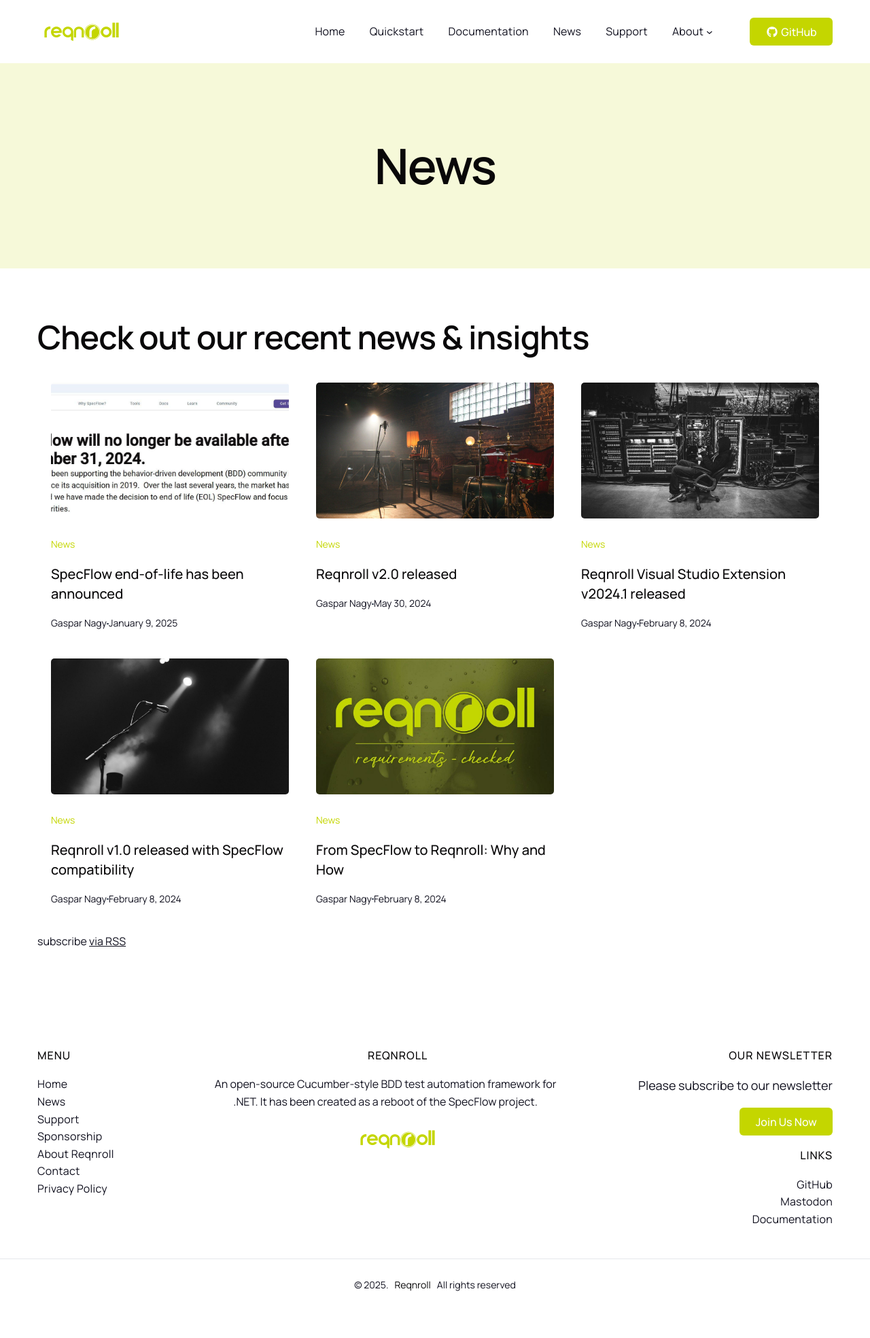
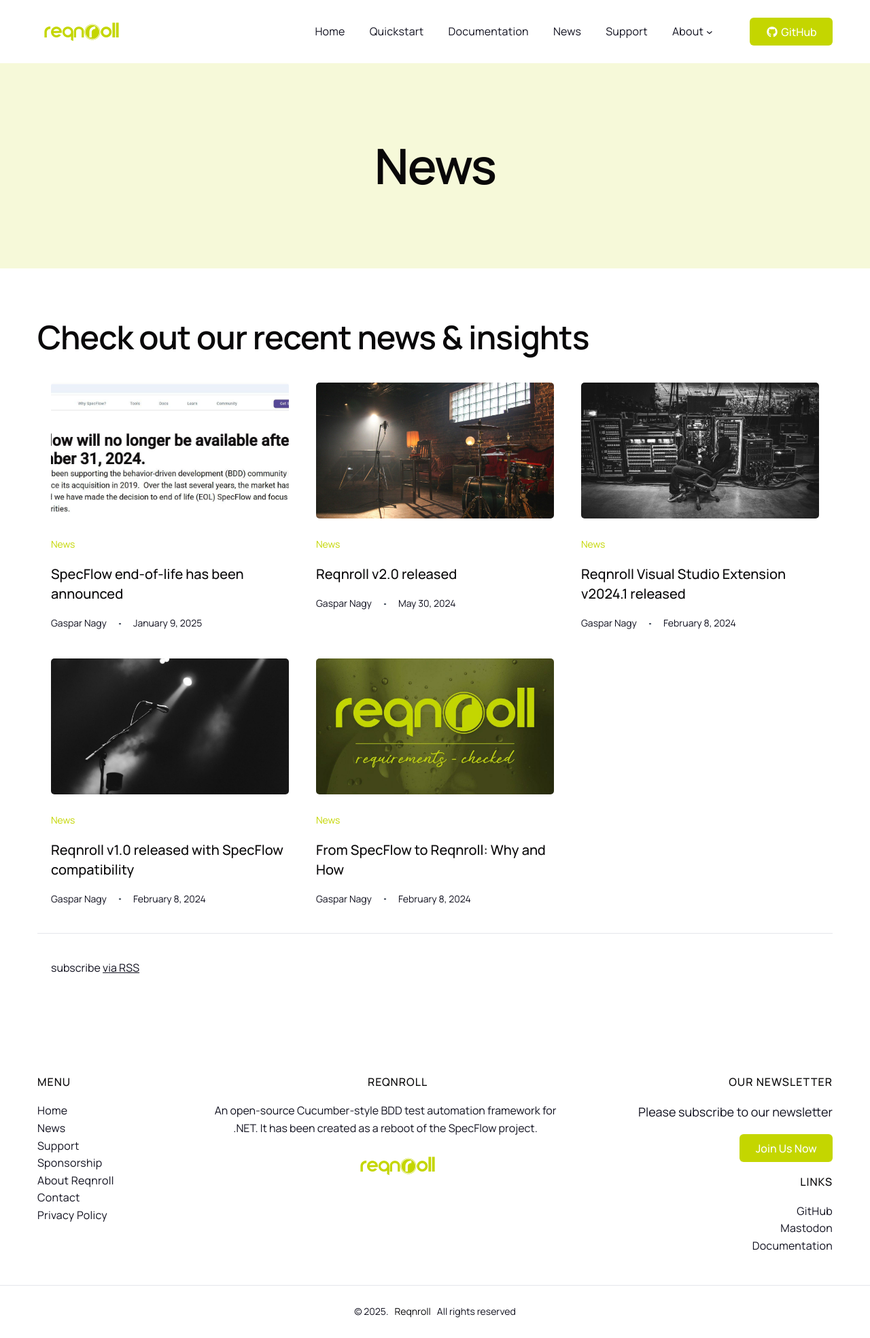
Before and after one commit to reqnroll/reqnroll.github.io, a Jekyll site: the page built from _pages/news.html, in a window 1280 px wide. Shown: the whole page at 68% size. Built offline with Jekyll 4.4.1, drawn with Linux system fonts in a browser that asks for light colours; the list of posts is cut into pages by our own code; before the commit the page ends 1930 px from its top, so only the background shows below that.

Commit message:
fix post list style

```diff
--- a/_layouts/post-list.html
+++ b/_layouts/post-list.html
@@ -41,13 +41,9 @@
             href="{{ post.url | relative_url }}" target="_self">{{ post.title }}</a></h5>
 
 
-        <div
-          class="wp-block-group is-nowrap is-layout-flex wp-container-core-group-is-layout-10 wp-block-group-is-layout-flex">
+        <div class="wp-block-group is-nowrap is-layout-flex wp-container-core-group-is-layout-8 wp-block-group-is-layout-flex">
           <div class="wp-block-post-author-name has-x-small-font-size">{{ site.data["authors"][post.author].name }}</div>
-
-          <hr
-            class="wp-block-separator has-text-color has-highlight-color has-alpha-channel-opacity has-highlight-background-color has-background is-style-default wp-container-content-3">
-
+          <hr class="wp-block-separator has-text-color has-highlight-color has-alpha-channel-opacity has-highlight-background-color has-background is-style-default wp-container-content-3">
           <div class="wp-block-post-date">{{ post.date | date: "%B %-d, %Y" }}</div>
         </div>
       </div>
@@ -55,9 +51,10 @@
     </li>
     {% endfor %}
   </ul>
-</div>
 
+  <hr class="wp-block-separator has-text-color has-outline-color has-alpha-channel-opacity has-outline-background-color has-background is-style-wide"/>
 
+  <div class="wp-block-group is-layout-flow wp-block-group-is-layout-flow" style="padding:20px 20px 0 20px">
     {% if paginator.total_pages > 1 %}
     <div class="paging-buttons">
       {% if paginator.next_page %}
@@ -70,3 +67,6 @@
     {% endif %}
 
     {{ content }}
+  </div>
+
+</div>
```
Lines whose indentation alone changed are shown as unchanged.
